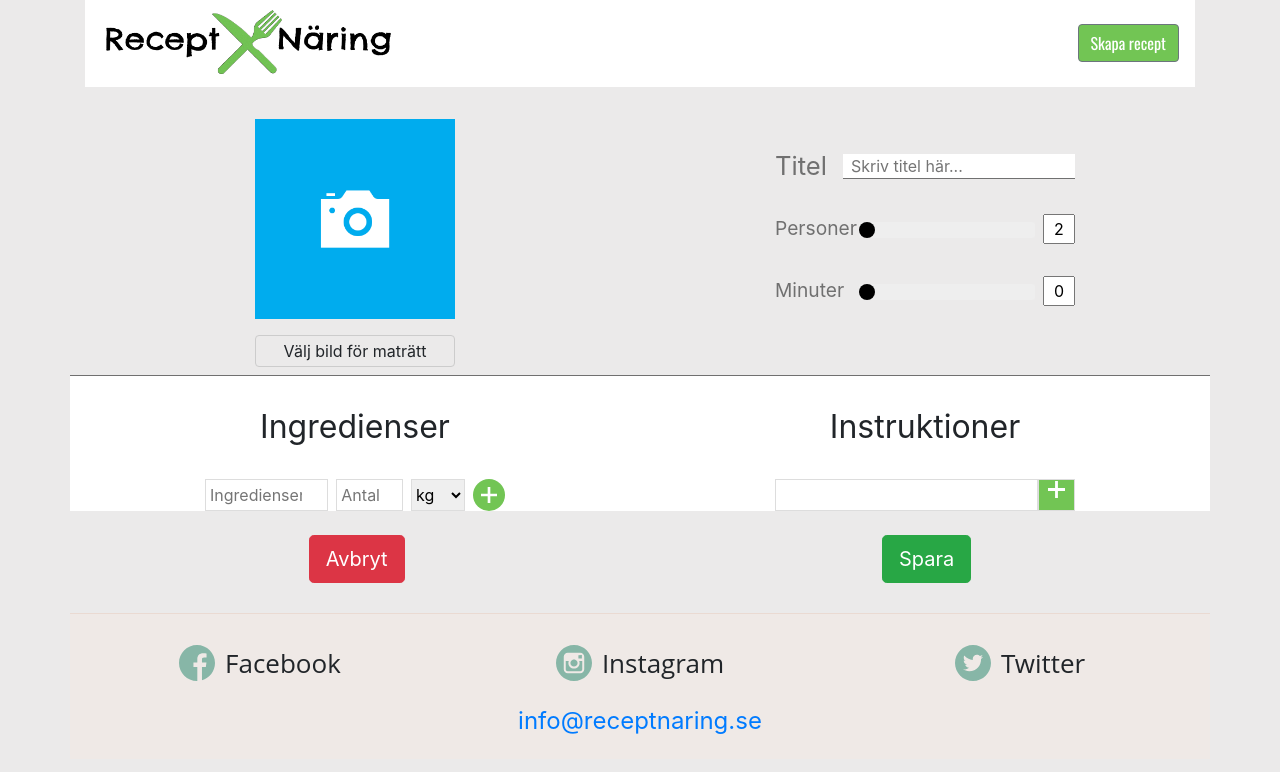
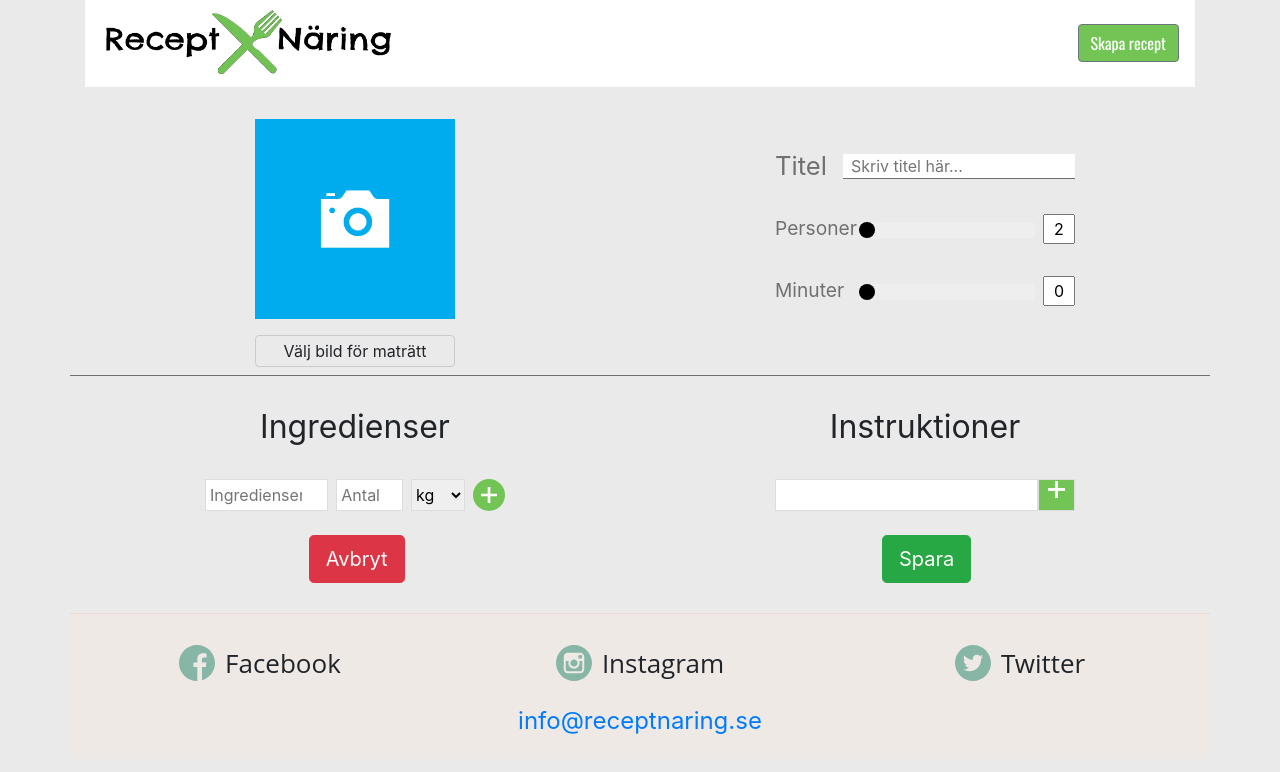
Before and after one commit to kezafat/WCAG-2.1, a React (Create React App) app in the folder receptnaring/frontend/: page /skapa-recept in a window 1280 px wide. Shown: the top 772 px of the page. Built offline with nearby package versions, Linux system fonts and the light colour scheme.

Commit message:
removed shit

```diff
--- a/receptnaring/frontend/src/views/CreateRecipe/CreateRecipe.js
+++ b/receptnaring/frontend/src/views/CreateRecipe/CreateRecipe.js
@@ -26,7 +26,7 @@
           <TitlePersonTime s={[state, setState]} />
         </Col>
       </StyledRow>
-      <Row className="text-center" style={{background: '#fff'}}>
+      <Row className="text-center">
         <Col md="6" sm="12">
           <IngredientInput />
         </Col>
```
